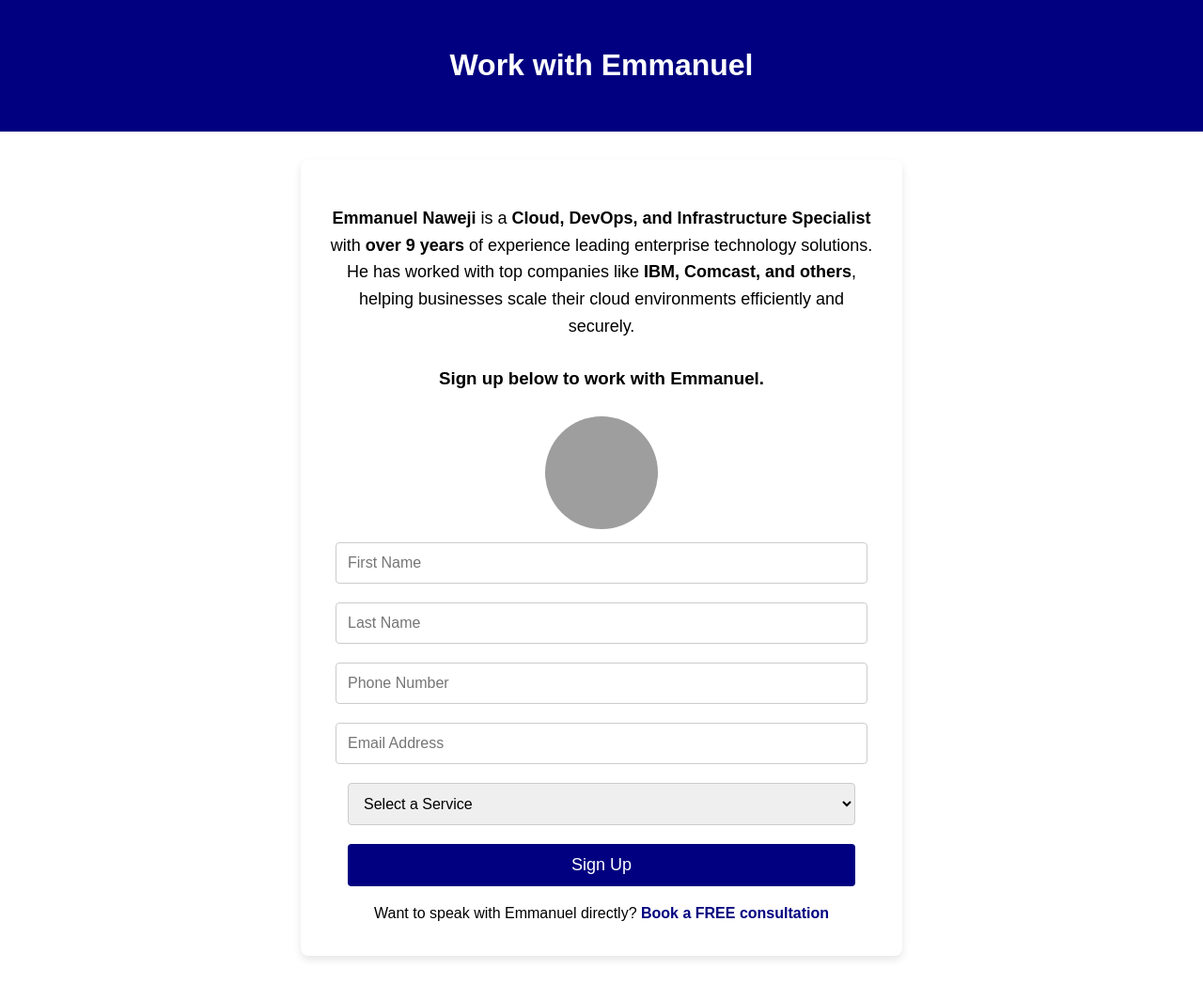
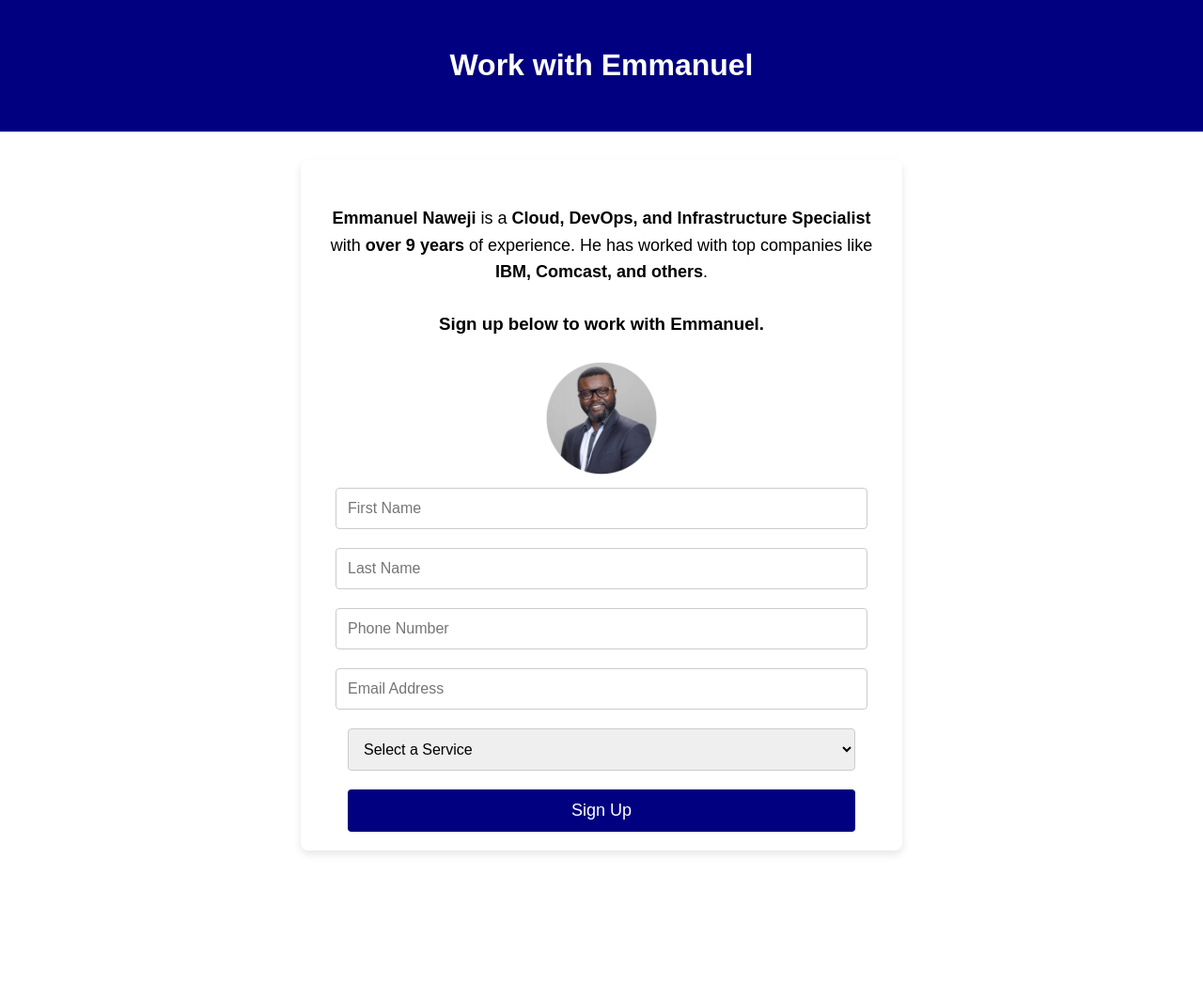
Before and after one commit to Nicholas-hub5/e-services-helm, a Flask app: page / in a window 1280 px wide. Shown: the whole page at 94% size. After the commit the page ends 909 px from the top, so only its background shows below. Run offline with Flask 3, Linux system fonts and the light colour scheme; grey boxes are pictures that could not be loaded.

Commit message:
Updated scripts

```diff
--- a/templates/index.html
+++ b/templates/index.html
@@ -83,17 +83,6 @@
         color: #28a745;
         margin-top: 15px;
       }
-
-      .cta-link {
-        margin-top: 20px;
-        font-size: 16px;
-      }
-
-      .cta-link a {
-        color: navy;
-        font-weight: bold;
-        text-decoration: none;
-      }
     </style>
   </head>
   <body>
@@ -105,14 +94,13 @@
       <p class="bio">
         <strong>Emmanuel Naweji</strong> is a
         <strong>Cloud, DevOps, and Infrastructure Specialist</strong> with
-        <strong>over 9 years</strong> of experience leading enterprise technology solutions.
-        He has worked with top companies like <strong>IBM, Comcast, and others</strong>,
-        helping businesses scale their cloud environments efficiently and securely.
+        <strong>over 9 years</strong> of experience. He has worked with top
+        companies like <strong>IBM, Comcast, and others</strong>.
       </p>
 
       <h3>Sign up below to work with Emmanuel.</h3>
 
-      <img src="/static/images/emmanuel-thumbnail.jpg" alt="Emmanuel Naweji" class="profile-img" />
+      <img src="/static/emmanuel-thumbnail.jpg" alt="Emmanuel Naweji" class="profile-img" />
 
       <form id="signupForm">
         <input type="text" id="firstName" name="firstName" placeholder="First Name" required />
@@ -121,20 +109,15 @@
         <input type="email" id="email" name="email" placeholder="Email Address" required />
         <select id="service" name="service" required>
           <option value="" disabled selected>Select a Service</option>
-          <option value="Cloud Consulting">Cloud Consulting</option>
-          <option value="DevOps Coaching">DevOps Coaching</option>
-          <option value="IT Strategy">IT Strategy</option>
-          <option value="Mentorship">Mentorship</option>
+          <option value="Free Initial Consultation">Let's Talk About Your Goals</option>
+          <option value="IT Strategy">IT Consulting & Contracting for Businesses</option>
+          <option value="Mentorship">Technology and Ministry Mentorship for Pastors & Leaders</option>
         </select>
         <button type="submit">Sign Up</button>
       </form>
 
       <div id="successMessage" class="success-message" style="display: none">
         Thank you for signing up! We will get in touch with you soon.
-      </div>
-
-      <div class="cta-link">
-        <p>Want to speak with Emmanuel directly? <a href="https://here4you.setmore.com" target="_blank">Book a FREE consultation</a></p>
       </div>
     </div>
 
```
Also changed, not shown: static/emmanuel-thumbnail.jpg.
